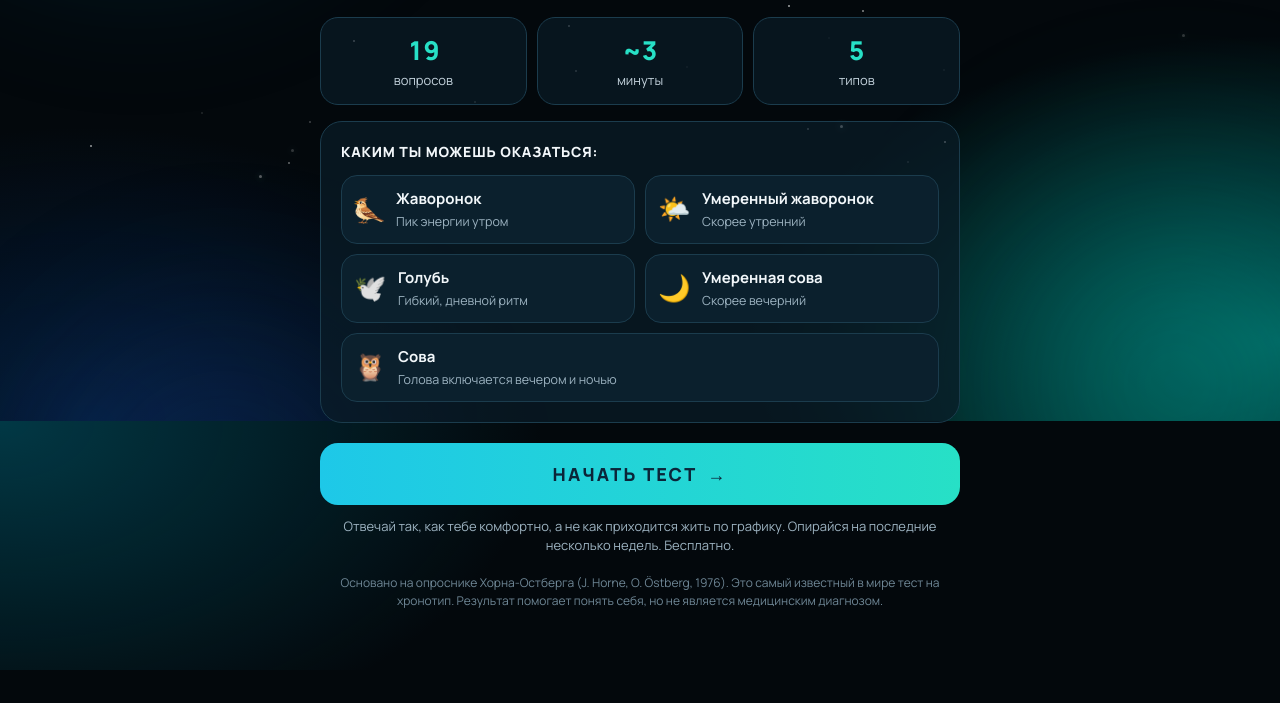
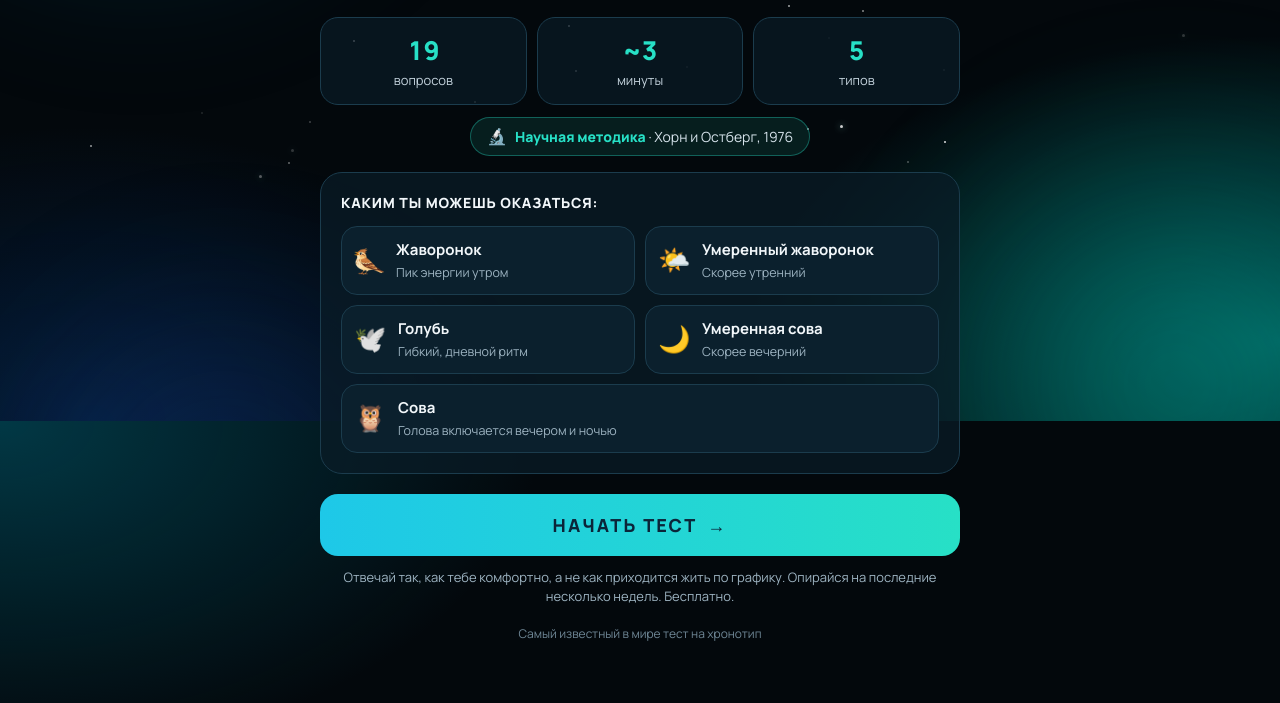
Before and after one commit to challengology/chronotype-test, a plain HTML site: page index.html in a window 1280 px wide. Shown: the part 379-1082 px from the top of the page. Before the commit the page ends 1049 px from the top, so only its background shows below. Drawn offline with Linux system fonts and the light colour scheme; a web font is replaced by a local one.

Commit message:
Значок «Научная методика» наверху, короче подпись внизу старта
Co-Authored-By: Claude Opus 5.5 <noreply@anthropic.com>

```diff
--- a/index.html
+++ b/index.html
@@ -174,6 +174,10 @@ img.lk{height:1.15em;width:auto;vertical-align:-0.22em;display:inline-block}
   .types,.feat{grid-template-columns:1fr}
   .stat b{font-size:22px}
 }
+.sci{display:flex;align-items:center;justify-content:center;gap:8px;width:fit-content;max-width:100%;margin:12px auto 0;padding:9px 16px;border-radius:99px;background:rgba(39,224,198,.1);border:1px solid rgba(39,224,198,.35);font-size:14px;color:#D5E2EA;text-align:center}
+.sci b{color:var(--teal);font-weight:800}
+.sci .e{font-size:16px}
+
 /* ===== АНИМАЦИИ ===== */
 /* 1. Логотип рисуется сам */
 .logo-anim path{stroke-dasharray:84;stroke-dashoffset:84;animation:draw .9s .35s cubic-bezier(.6,0,.3,1) forwards}
@@ -377,6 +381,7 @@ function start(){
     <div class="stat"><b>~3</b><span>минуты</span></div>
     <div class="stat"><b>5</b><span>типов</span></div>
   </div>
+  <div class="sci rise" style="animation-delay:1.28s"><span class="e">🔬</span><span><b>Научная методика</b> · Хорн и Остберг, 1976</span></div>
   <div class="box">
     <h3>КАКИМ ТЫ МОЖЕШЬ ОКАЗАТЬСЯ:</h3>
     <div class="types">
@@ -389,7 +394,7 @@ function start(){
   </div>
   <button class="cta rise" id="go" style="animation-delay:1.35s">НАЧАТЬ ТЕСТ <span aria-hidden="true">→</span></button>
   <p class="note">Отвечай так, как тебе комфортно, а не как приходится жить по графику. Опирайся на последние несколько недель. Бесплатно.</p>
-  <p class="src">Основано на опроснике Хорна-Остберга (J. Horne, O. Östberg, 1976). Это самый известный в мире тест на хронотип. Результат помогает понять себя, но не является медицинским диагнозом.</p>`;
+  <p class="src">Самый известный в мире тест на хронотип</p>`;
   document.getElementById('go').onclick = () => { i = 0; dir = 1; question(); };
   scrollTo(0,0);
 }
```
